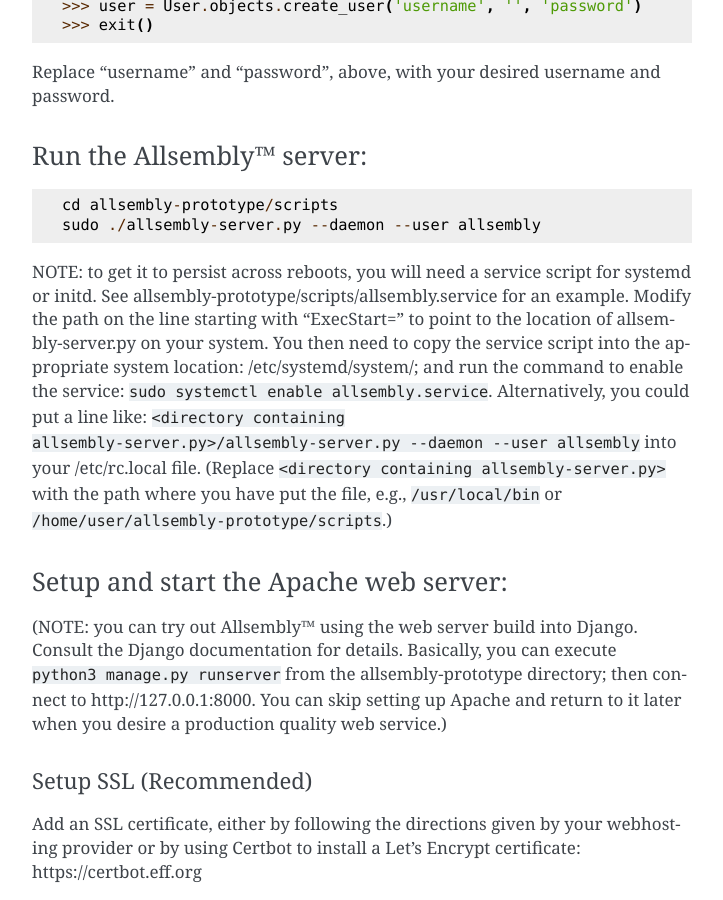
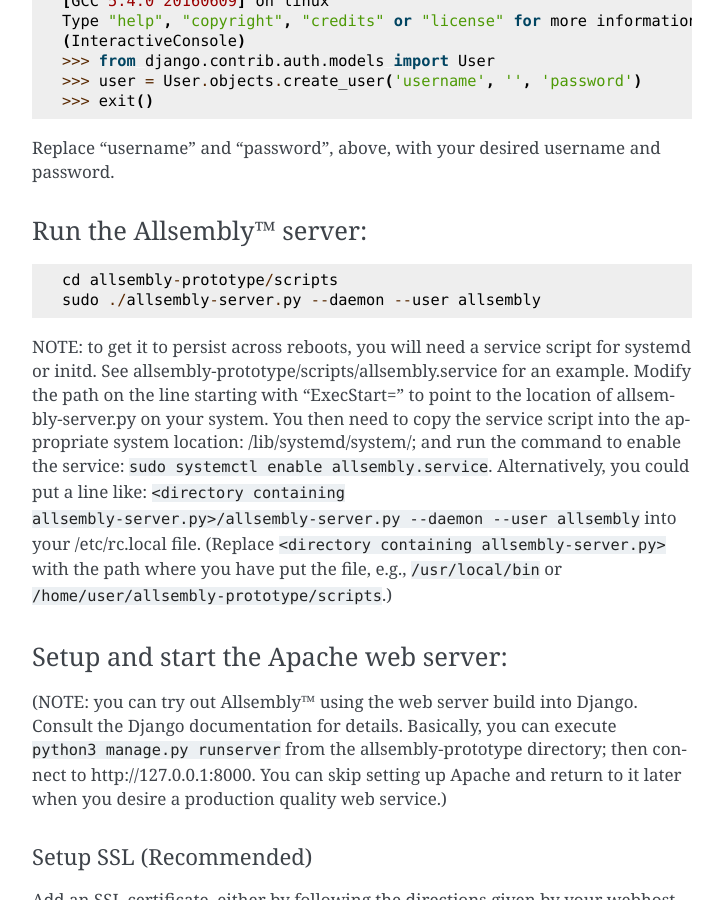
Before and after one commit to waleedmebane/allsembly-prototype, a Sphinx documentation site: the page built from docs/installation_and_testing.md, in a window 1280 px wide and 900 px high, scrolled down 2394 px. Shown: the whole window, without its empty margins (388-1111 px from the left). Built offline with Sphinx 7.4.7, drawn with Linux system fonts in a browser that asks for light colours; some of the changed text lies outside the part shown.

```diff
--- a/docs/installation_and_testing.md
+++ b/docs/installation_and_testing.md
@@ -147,7 +148,7 @@ for systemd or initd.  See allsembly-prototype/scripts/allsembly.service
 for an example.  Modify the path on the line starting with "ExecStart="
 to point to the location of allsembly-server.py on your system.  You
 then need to copy the service script into the appropriate system
-location: /etc/systemd/system/; and run
+location: /lib/systemd/system/; and run
 the command to enable the service: `sudo systemctl enable allsembly.service`.
 Alternatively, you could put a line like:
 `<directory containing allsembly-server.py>/allsembly-server.py --daemon --user allsembly` into your /etc/rc.local file.
```
Also changed, not shown: other parts of docs/installation_and_testing.md (+1 -0 lines), 1 other file.
